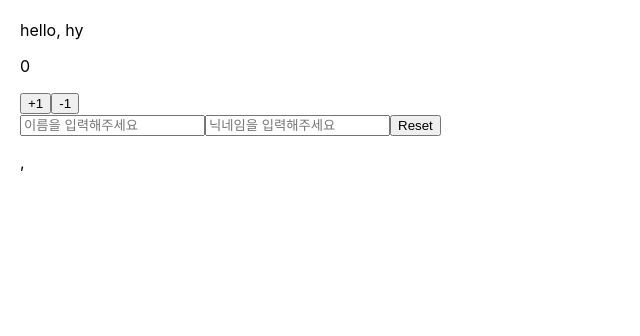
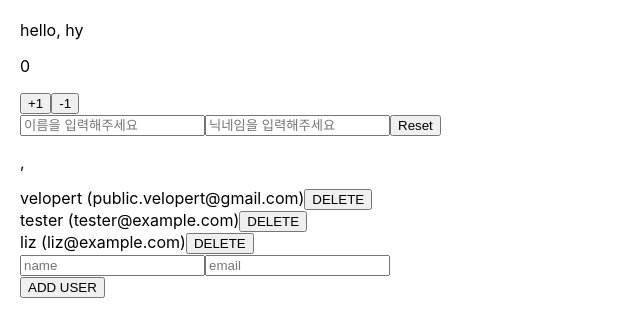
Before and after one commit to HyeYeong/react-a-to-z, a React (Create React App) app: page / in a window 1280 px wide. Shown: the top 336 px of the page, without its empty margins (0-640 px from the left). Built offline with nearby package versions, Linux system fonts and the light colour scheme.

Commit message:
feat: user 추가, 삭제, 수정 기능 구현

```diff
--- a/src/App.js
+++ b/src/App.js
@@ -1,9 +1,68 @@
+import React, {useRef, useState} from "react";
 import Hello from './Hello';
 import Count from './Count';
 import Wrapper from './Wrapper';
 import InputSample from './InputSample';
+import UserList from './UserList';
+import CreateUser from "./CreateUser";
 
 function App() {
+  const usersArr = [
+    {
+      id: 1,
+      username: 'velopert',
+      email: 'public.velopert@gmail.com'
+    },
+    {
+      id: 2,
+      username: 'tester',
+      email: 'tester@example.com'
+    },
+    {
+      id: 3,
+      username: 'liz',
+      email: 'liz@example.com'
+    }
+  ];
+  const [inputs, setInputs] = useState({
+    username:'',
+    email:''
+  })
+  const { username, email } = inputs;
+  const [users, setUsers] = useState(usersArr)
+
+  const nextId = useRef(4);
+  const onChange =(e) => {
+    const {name, value} = e.target
+    setInputs({
+      ...inputs,
+      [name]: value
+    })
+
+  }
+  const onCreate = () => {
+    const user = {
+      id: nextId.current,
+      username,
+      email
+    }
+    setUsers([...users, user])
+    setInputs({
+      username: '',
+      email: ''
+    })
+    nextId.current += 1
+  }
+
+  const onRemove = (id) => setUsers(users.filter(user => user.id !== id))
+  const onToggle = id => {
+    setUsers(
+      users.map(user =>
+        user.id === id ? { ...user, active: !user.active } : user
+      )
+    );
+  };
+
   return (
     <div className="App">
       <header className="App-header">
@@ -11,6 +70,8 @@ function App() {
           <Hello name={"hy"}/>
           <Count/>
           <InputSample/>
+          <UserList users={users} onRemove={onRemove} onToggle={onToggle}/>
+          <CreateUser onChange={onChange} onCreate={onCreate} username={username} email={email}/>
         </Wrapper>
       </header>
     </div>
--- /dev/null
+++ b/src/CreateUser.js
@@ -0,0 +1,15 @@
+import React from "react";
+
+function CreateUser({username, email, onChange, onCreate}){
+  return (
+    <>
+      <div>
+        <input onChange={onChange} type="text" value={username} name="username" placeholder="name"/>
+        <input onChange={onChange} type="text" value={email} name="email" placeholder="email"/>
+      </div>
+      <button onClick={onCreate}>ADD USER</button>
+    </>
+
+    )
+}
+export default CreateUser
--- /dev/null
+++ b/src/UserList.js
@@ -0,0 +1,25 @@
+import React from "react";
+
+function UserList({users, onRemove, onToggle}){
+  function User ({user, onRemove}) {
+    return (
+      <div key={user.id} onClick={() => onToggle(user.id)}>
+        <span
+          style={{
+            cursor: 'pointer',
+            color: user.active ? 'green' : 'black'
+          }}
+          >
+            {user.username} ({user.email})
+        </span>
+        <button onClick={() => onRemove(user.id)}>DELETE</button>
+      </div>
+    )
+  }
+
+  return (
+  <>
+    {users.map((user) => <User key={user.id} user={user} onRemove={onRemove} onToggle={onToggle}/>)}
+  </>)
+}
+export default UserList
```
